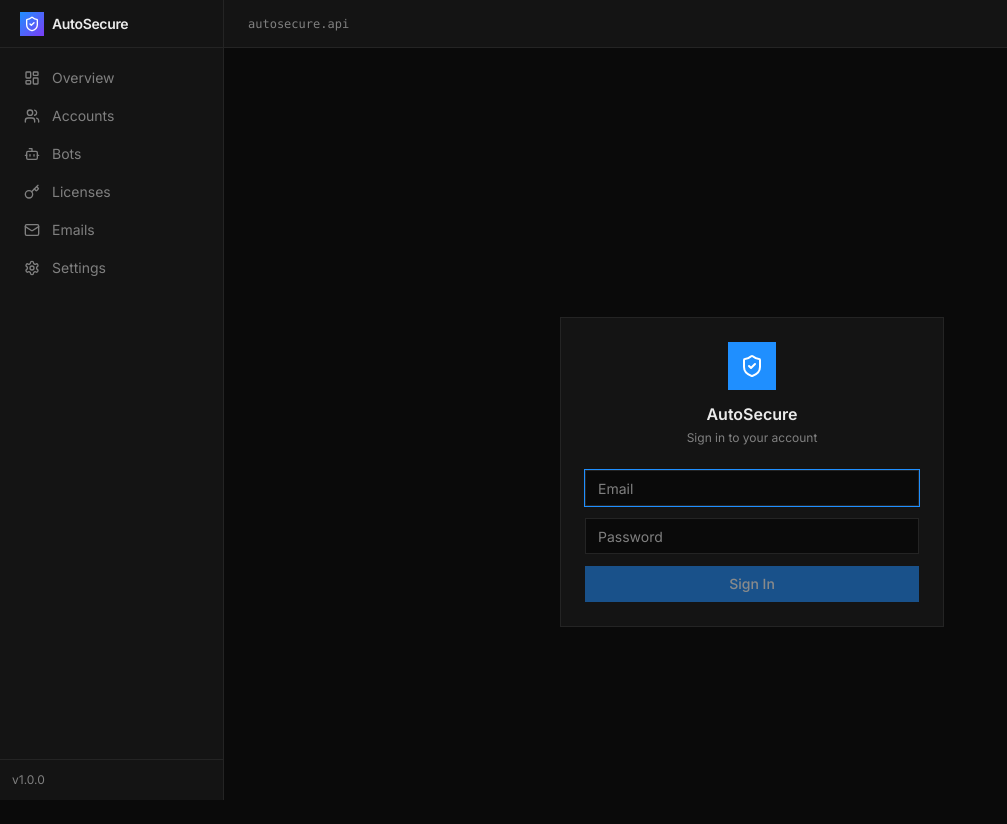
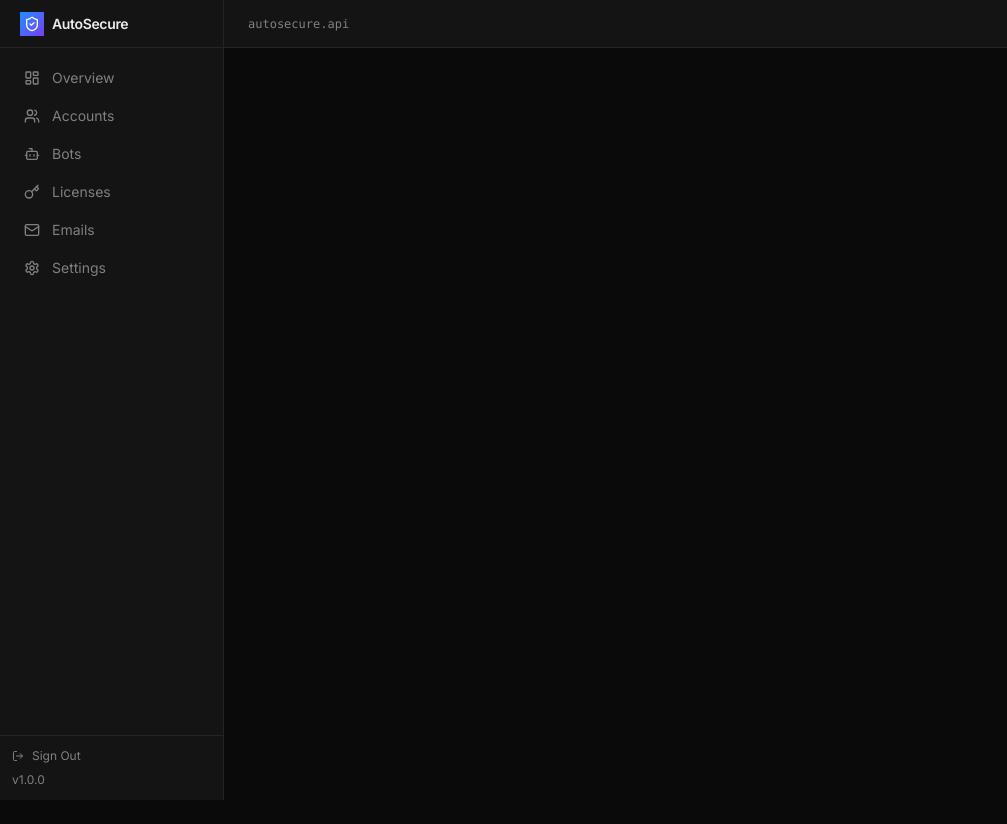
Before and after one commit to imtheround/Listingbot, a Next.js app in the folder dashboard/: page /login in a window 1280 px wide. Shown: the top 824 px of the page, without its empty margins (0-1007 px from the left). After the commit the page ends 800 px from the top, so only its background shows below. Built offline with nearby package versions, Linux system fonts and the light colour scheme.

Commit message:
Add auth middleware, logout, login cookie flow

```diff
--- /dev/null
+++ b/dashboard/app/login/layout.tsx
@@ -0,0 +1,20 @@
+import type { Metadata } from "next";
+import { Inter } from "next/font/google";
+import "./../globals.css";
+import { Providers } from "@/app/providers";
+
+const inter = Inter({ subsets: ["latin"] });
+
+export const metadata: Metadata = {
+  title: "AutoSecure — Login",
+};
+
+export default function LoginLayout({ children }: { children: React.ReactNode }) {
+  return (
+    <html lang="en" suppressHydrationWarning className="dark">
+      <body className={inter.className}>
+        <Providers>{children}</Providers>
+      </body>
+    </html>
+  );
+}
--- a/dashboard/app/login/page.tsx
+++ b/dashboard/app/login/page.tsx
@@ -28,7 +28,7 @@ export default function LoginPage() {
       }
       const data = await res.json();
       localStorage.setItem("access_token", data.access_token);
-      localStorage.setItem("refresh_token", data.refresh_token);
+      document.cookie = "auth_token=" + data.access_token + "; path=/; max-age=86400; SameSite=Lax";
       router.push("/");
     } catch (err) {
       setError(err instanceof Error ? err.message : "Login failed");
--- a/dashboard/components/sidebar.tsx
+++ b/dashboard/components/sidebar.tsx
@@ -1,8 +1,8 @@
 "use client";
 import Link from "next/link";
-import { usePathname } from "next/navigation";
+import { usePathname, useRouter } from "next/navigation";
 import { cn } from "@/lib/utils";
-import { LayoutDashboard, Users, Bot, Key, Mail, Settings, ShieldCheck } from "lucide-react";
+import { LayoutDashboard, Users, Bot, Key, Mail, Settings, ShieldCheck, LogOut } from "lucide-react";
 
 const nav = [
   { href: "/", label: "Overview", icon: LayoutDashboard },
@@ -15,6 +15,8 @@ const nav = [
 
 export function Sidebar() {
   const p = usePathname();
+  const r = useRouter();
+  const logout = () => { document.cookie = "auth_token=; path=/; max-age=0"; localStorage.clear(); r.push("/login"); };
   return (
     <aside className="fixed left-0 top-0 z-40 flex h-screen w-56 flex-col border-r border-border bg-card">
       <div className="flex h-12 items-center gap-2 border-b border-border px-5">
@@ -40,7 +42,10 @@ export function Sidebar() {
           );
         })}
       </nav>
-      <div className="border-t border-border p-3">
+      <div className="border-t border-border p-3 space-y-2">
+        <button onClick={logout} className="flex items-center gap-2 text-xs text-muted-foreground hover:text-foreground transition-colors w-full">
+          <LogOut className="h-3 w-3" /> Sign Out
+        </button>
         <p className="text-xs text-muted-foreground">v1.0.0</p>
       </div>
     </aside>
```
Also changed, not shown: dashboard/middleware.ts (added, +22 -0 lines).
